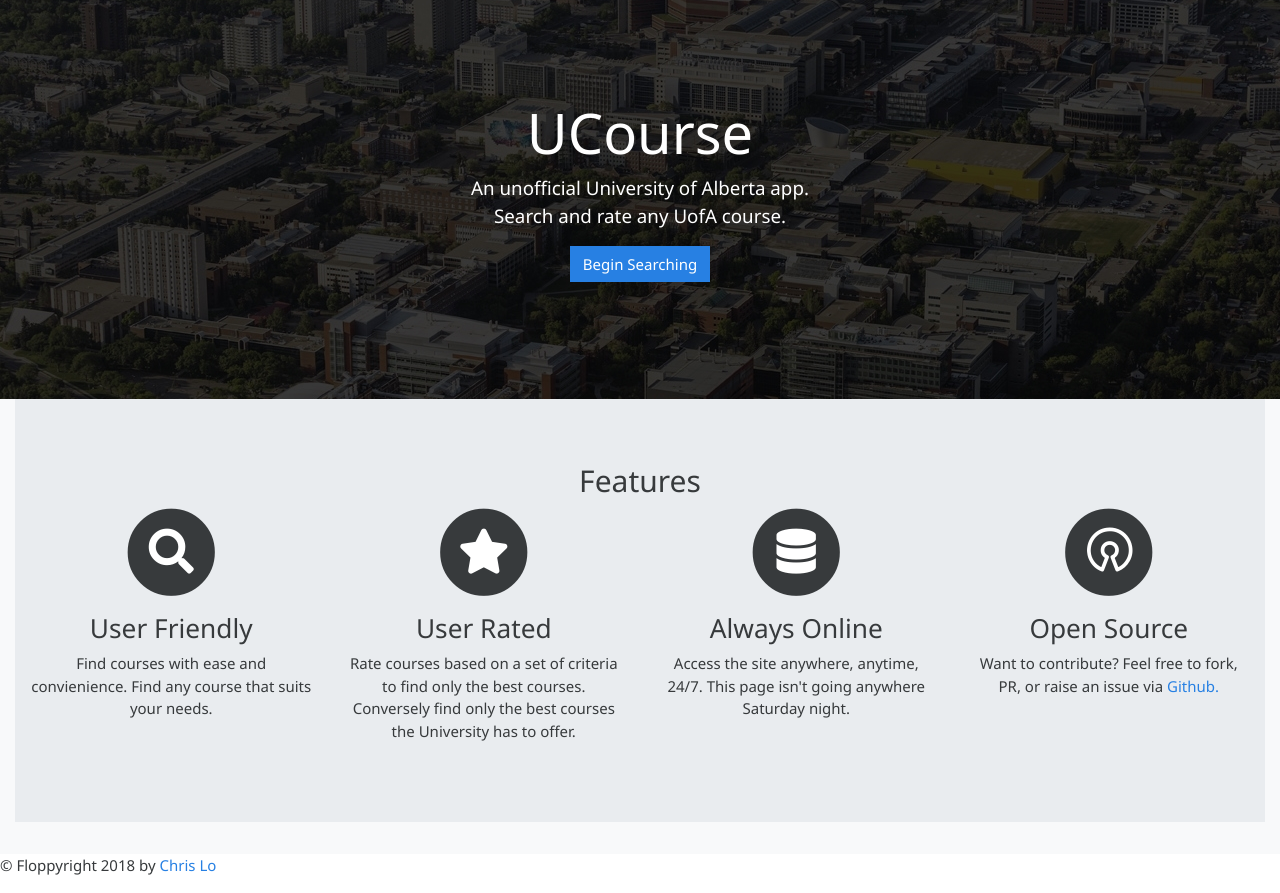
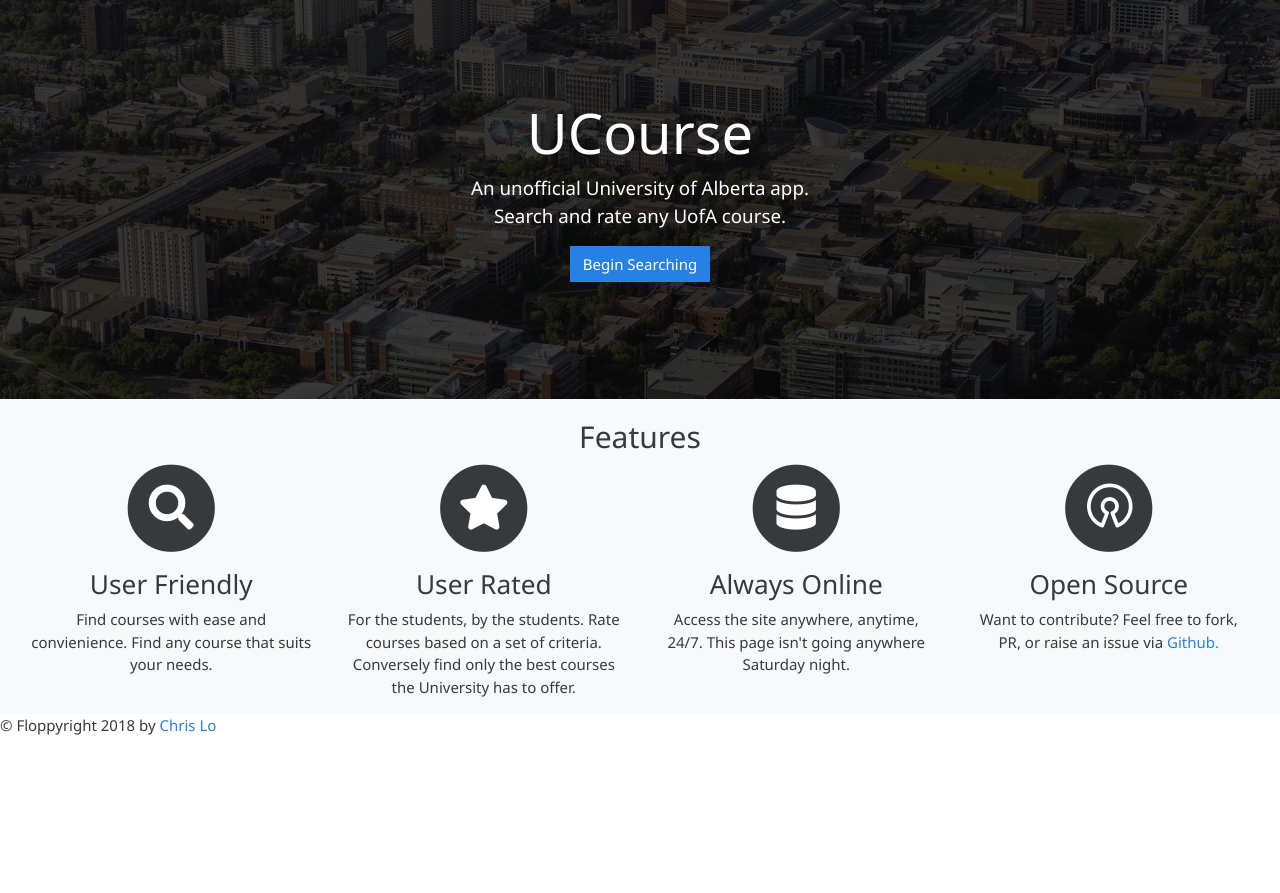
Before and after one commit to ChrisChrisLoLo/UCourse, a Django app: page / in a window 1280 px wide. Shown: the part 56-949 px from the top of the page. After the commit the page ends 791 px from the top, so only its background shows below. Run offline with Django 3.2, Linux system fonts and the light colour scheme; some libraries are stand-ins or nearby versions.

Commit message:
Added a file for extra css classes.

```diff
--- a/index/templates/index/index.html
+++ b/index/templates/index/index.html
@@ -29,9 +29,8 @@
         </div>
     </section>
     <div class="container-fluid">
-        <div class="row bg-light">
+        <div class="row bg-light top-buffer">
             <div class="col">
-                <div class="jumbotron jumbotron-fluid">
                 <div class="container-fluid">
                     <div class="row text-center">
                         <div class="col">
@@ -57,7 +56,8 @@
                             </span>
                             <h3>User Rated</h3>
                             <p>
-                                    Rate courses based on a set of criteria to find only the best courses.
+                                For the students, by the students.
+                                Rate courses based on a set of criteria.
                                 Conversely find only the best courses the University has to offer.
                             </p>
                         </div>
@@ -85,7 +85,6 @@
             </div>
         </div>
     </div>
-    </div>
 {% endblock %}
 
 {% block js %}
--- /dev/null
+++ b/static/css/bootstrap4extras.css
@@ -0,0 +1 @@
+.top-buffer { padding-top:20px; }
--- a/templates/layout/base.html
+++ b/templates/layout/base.html
@@ -8,6 +8,7 @@
     Change to min at somepoint before prod {% endcomment %}
     <link rel="shortcut icon" type="image/png" href="{% static "favicon.ico" %}"/>
     <link rel="stylesheet" href="{% static "css/bootstrap4cosmo.min.css" %}" />
+    <link rel="stylesheet" href="{% static "css/bootstrap4extras.css" %}" />
     <title>{% block title %}{% endblock %} - UCourse</title>
     {% block head %}
     {% endblock %}
```
Lines whose indentation alone changed are shown as unchanged.
